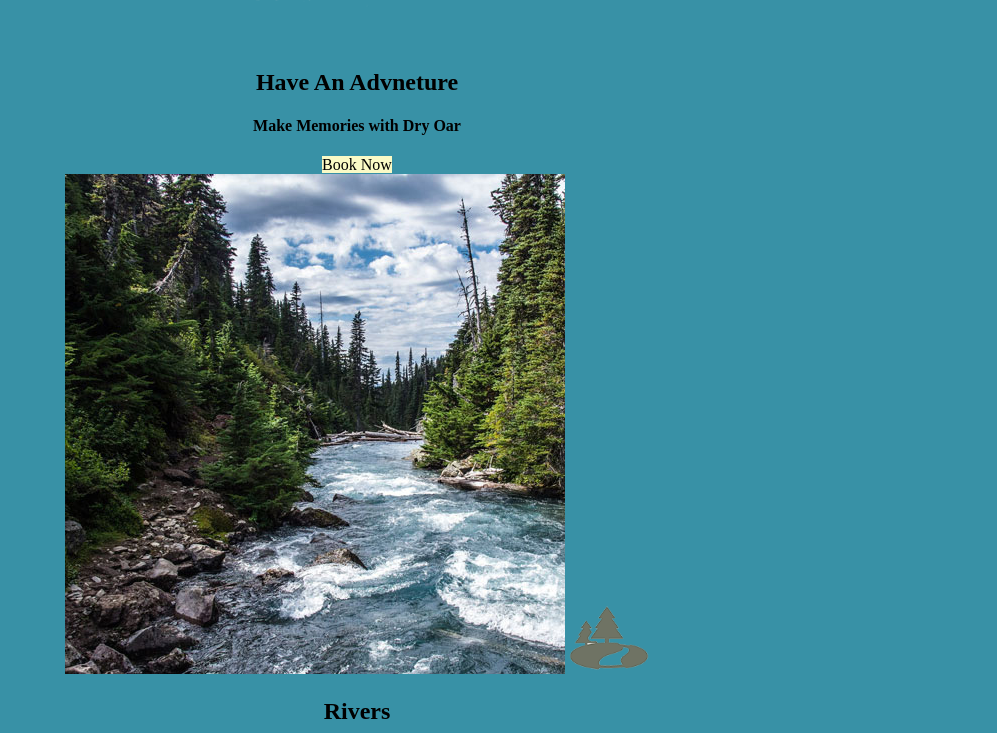
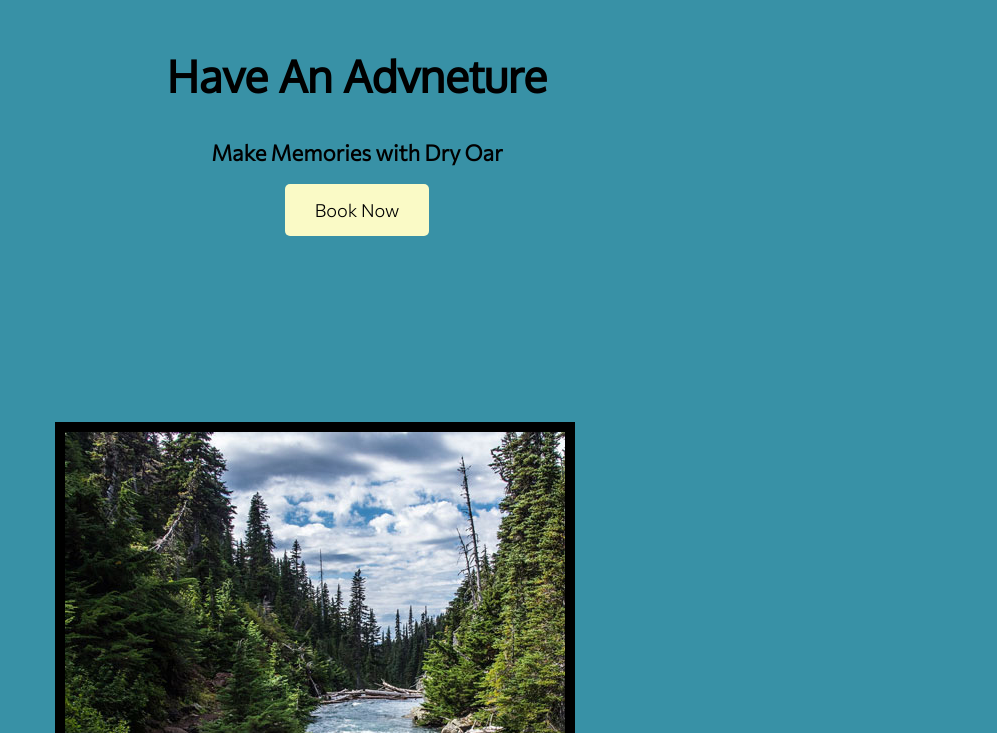
Before and after one commit to Zane11332/WDD130-07_Sp22_Web_Fundamentals, a plain HTML site: page wwr/index.html in a window 1280 px wide. Shown: the part 907-1640 px from the top of the page, without its empty margins (283-1280 px from the left). Drawn offline with Linux system fonts and the light colour scheme.

Commit message:
more css

```diff
--- a/wwr/styles/styles.css
+++ b/wwr/styles/styles.css
@@ -1,12 +1,21 @@
+
+@import url('https://fonts.googleapis.com/css2?family=Commissioner:wght@300&family=Oxygen&display=swap');
+
+
 #content {
     max-width: 1600px;
     margin: 0 auto;
+}
+
+#logo_link {
+    padding-top: 5px;
 }
 
 nav a {
     text-align: center;
     color: #000000;
     text-decoration: none;
+    padding: 35px;
 }
 
 nav a:hover {
@@ -30,6 +39,10 @@ main section {
     text-align: center;
 }
 
+main section img {
+    box-sizing: border-box;
+}
+
 #background {
     height: 725px;
     background-color: #fecdaa;
@@ -37,6 +50,11 @@ main section {
 
 body {
     background-color: #3891a6;
+    font-family: Commissioner, Helvetica, sans-serif;
+    font-size: 22px;
+    margin: 0;
+    padding: 15px 30px;
+
 }
 
 header {
@@ -47,6 +65,10 @@ header {
     background-color: #fafac6;
     color: #000000;
     text-decoration: none;
+    font-size: 18px;
+    padding: 15px 30px;
+    margin-top: 50px;
+    border-radius: 5px;
 }
 
 .book:hover, .join:hover {
@@ -56,6 +78,8 @@ header {
 
 .msg {
     background-color: #4c5b5c;
+    line-height: 1.5em;
+    padding: 35px;
 }
 
 .msg h2 {
@@ -64,10 +88,14 @@ header {
 
 .msg p {
     color: #000000;
+    font-size: .8em;
+    padding-bottom: 15px;
 }
 
 footer {
     background-color: #4c5b5c;
+    padding: 25px 50px;
+    margin-top: 200px;
 }
 
 footer h3 {
@@ -87,18 +115,38 @@ footer a:hover {
     color: black;
 }
 
+footer .social img {
+    padding-top: 15px;
+}
+
 .home-title {
     color: #000000;
+    font-family: "Oxygen";
+    font-size: 2em;
+    margin-top: 10px;
 }
 
 h4 {
     color: #000000;
 }
 
+h2 {
+    margin: 0;
+}
+
 .icon {
     width: 80px;
+    padding-top: 10px;
 }
 
 .logo {
     width: 80px;
 }
+
+.rivers-card, .caping-card, .rapids-card {
+    margin: 200px 0;;
+}
+
+.card-img {
+    border: 10px solid black;
+}
```
